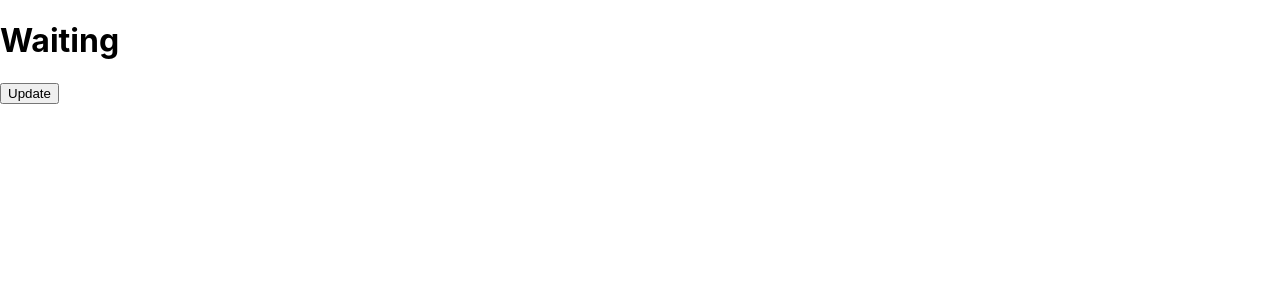
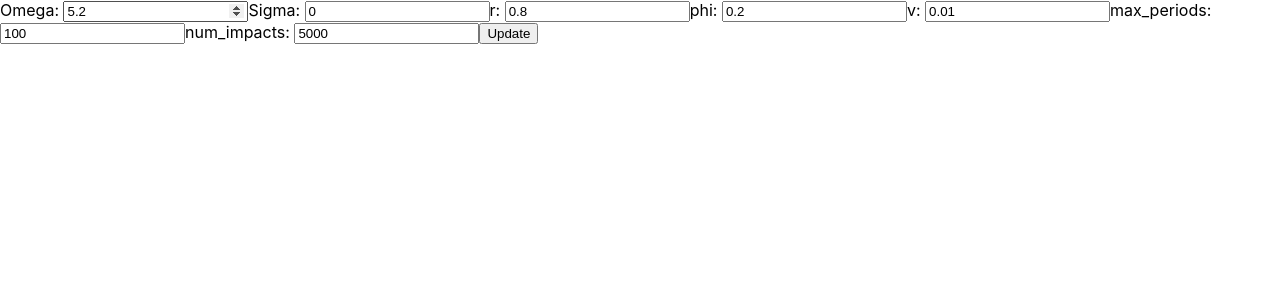
Before and after one commit to FelixDux/imposccpp, a React (Create React App) app in the folder imposc-ui/: page / in a window 1280 px wide. Shown: the top 300 px of the page. Built offline with nearby package versions, Linux system fonts and the light colour scheme.

Commit message:
Basic form sending json and getting plot back

```diff
--- a/imposc-ui/src/index.js
+++ b/imposc-ui/src/index.js
@@ -4,11 +4,114 @@ import './index.css';
 import App from './App';
 import reportWebVitals from './reportWebVitals';
 
-function Plot(props) {
-  return (
-    <img src={props.url} />
-  );
-}
+class PlotterForm extends React.Component {
+  constructor(props) {
+    super(props);
+    this.state = {
+      blob: null,
+      src: "",
+      args: {omega: 5.2, sigma: 0.0, r: 0.8, phi: 0.2, v: 0.01, max_periods: 100, num_impacts: 5000}
+    };
+
+    this.handleInputChange = this.handleInputChange.bind(this);
+    this.handleSubmit = this.handleSubmit.bind(this);
+  }
+
+  handleInputChange(event) {
+    const target = event.target;
+    const value = target.type === 'checkbox' ? target.checked : target.value;
+    const name = target.name;
+    let args = this.state.args
+    args[name] = value;
+    this.setState({ args: args });
+  }
+
+  handleSubmit(event) {
+    fetch(this.props.url,
+      {
+        method: 'POST',
+        headers: {
+            Accept: 'application/json',
+                    'Content-Type': 'application/json',
+        },
+        body: JSON.stringify(this.state.args)
+      })
+    .then(response => {
+      if (!response.ok) {
+        throw new Error('Network response was not ok');
+      }
+      return response.blob();
+    })
+    .then(blob => {
+      this.setState( {blob: blob, src: URL.createObjectURL(blob), result: "Done"});
+    })
+    .catch(error => {
+      console.error('There has been a problem with your fetch operation:', error);
+      this.setState({result: error.toString()});
+    });
+    event.preventDefault();
+  }
+
+  render() {
+    return (
+      <div>
+      <form onSubmit={this.handleSubmit}>
+      <label>Omega: <input
+        name="omega"
+        type="number"
+        value={this.state.args.omega}
+        onChange={this.handleInputChange} />
+      </label>
+      <label>Sigma: <input
+        name="sigma"
+        type="number"
+        value={this.state.args.sigma}
+        onChange={this.handleInputChange}
+        />
+      </label>
+      <label>r: <input
+        name="r"
+        type="number"
+        value={this.state.args.r}
+        onChange={this.handleInputChange}
+        />
+      </label>
+      <label>phi: <input
+        name="phi"
+        type="number"
+        value={this.state.args.phi}
+        onChange={this.handleInputChange}
+        />
+      </label>
+      <label>v: <input
+        name="v"
+        type="number"
+        value={this.state.args.v}
+        onChange={this.handleInputChange}
+        />
+      </label>
+      <label>max_periods: <input
+        name="max_periods"
+        type="number"
+        value={this.state.args.max_periods}
+        onChange={this.handleInputChange}
+        />
+      </label>
+      <label>num_impacts: <input
+        name="num_impacts"
+        type="number"
+        value={this.state.args.num_impacts}
+        onChange={this.handleInputChange}
+        />
+      </label>
+      <input type="submit" value="Update" />
+      </form>
+      <div><img src={this.state.src} alt="" /></div>
+      </div>
+    )
+  }
+
+};
 
 class Plotter extends React.Component {
   constructor(props) {
@@ -52,15 +155,12 @@ class Plotter extends React.Component {
   }
 };
 
-var element = React.createElement('h1', { className: 'greeting' }, 'Impact Oscillator'); // <React.StrictMode><App /></React.StrictMode>;
-
 ReactDOM.render(
-  // element,
-  <Plotter
+  <PlotterForm
   url = 'http://127.0.0.1:5000/impacts'
-  args = {{
-    omega: 5.2, sigma: 0.0, r: 0.8, phi: 0.2, v: 0.01, max_periods: 100, num_impacts: 5000,
-  }}
+  // args = {{
+  //   omega: 5.2, sigma: 0.0, r: 0.8, phi: 0.2, v: 0.01, max_periods: 100, num_impacts: 5000,
+  // }}
   />,
   document.getElementById('root')
 );
@@ -70,9 +170,6 @@ ReactDOM.render(
 // or send to an analytics endpoint. Learn more: https://bit.ly/CRA-vitals
 reportWebVitals();
 
-// TODO: comms to imposc service
-// TODO: display imposc response
-// TODO: form element to send imposc request
 // TODO: arrange SPA with form and display elements
 // TODO: make imposc service address and port number configurable
 // TODO: Make imposc service self-documenting via JSON (actions, descriptions, variable lists, with descriptions - try to follow same structure as Elixir project)
```
Also changed, not shown: 1 other file (tests, documents, lock files or other folders).
